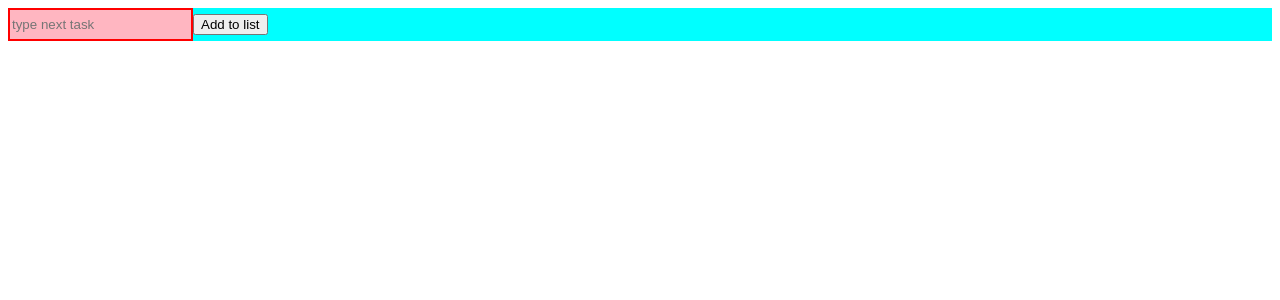
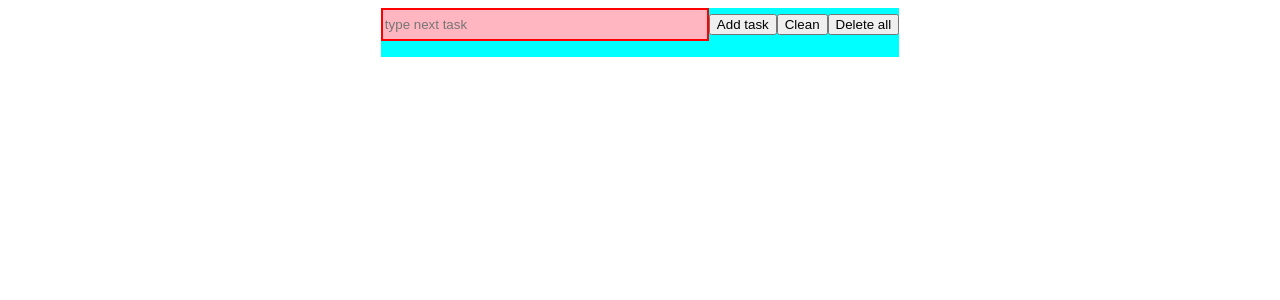
Before and after one commit to Olexandr-Kovalenko-24/to-do-list-on-react, a React (Create React App) app: page / in a window 1280 px wide. Shown: the top 300 px of the page. Built offline with nearby package versions, Linux system fonts and the light colour scheme; the HTML template or start-up script is replaced by a standard one.

Commit message:
Forbad adding empty tasks, add clean and deleteAll

```diff
--- a/src/Components/ToDoForm/ToDoForm.js
+++ b/src/Components/ToDoForm/ToDoForm.js
@@ -7,7 +7,7 @@ const ToDoForm = (props) => {
     const [isInputValid, setIsInputValid] = useState(false);
 
     const changeHandler = ({ target: { value } }) => {
-        if (value.includes(' ')) {
+        if (!value.trim()) {
             setIsInputValid(false)
         } else {
             setIsInputValid(true)
@@ -16,20 +16,28 @@ const ToDoForm = (props) => {
     }
 
     const submitHandler = (event) => {
-        if (task) {
-            event.preventDefault();
+        if (task.trim()) {
             props.sendDataToParent(task);
-            setTask('')
-        } else {
-            event.preventDefault();
         }
+        event.preventDefault();
+        setTask('')
         setIsInputValid(false);
+    }
+
+    const cleanInput = () => {
+        setTask('')
+    }
+
+    const deleteAll = () => {
+        setTask('')
+        props.setTaskList([])
     }
 
     const cnames = cx([styles.input], {
         [styles.valid]: isInputValid,
         [styles.invalid]: !isInputValid
     });
+
     return (
         <form onSubmit={submitHandler}>
             <input
@@ -39,7 +47,9 @@ const ToDoForm = (props) => {
                 name='task'
                 onChange={changeHandler}
                 className={cnames} />
-            <button>Add to list</button>
+            <button>Add task</button>
+            <button onClick={cleanInput}>Clean</button>
+            <button onClick={deleteAll}>Delete all</button>
         </form>
     );
 }
--- a/src/Components/ToDoForm/ToDoForm.module.sass
+++ b/src/Components/ToDoForm/ToDoForm.module.sass
@@ -1,14 +1,14 @@
-
-
 .input
     height: 2em
+    width: 25vw
 
+    &:focus
+        outline: none
 
 .valid
     border: 2px solid green
     background-color: rgb(188, 238, 188)
 
-
 .invalid
     border: 2px solid red
     background-color: lightpink
--- a/src/Pages/ToDoPage/ToDoPage.js
+++ b/src/Pages/ToDoPage/ToDoPage.js
@@ -7,7 +7,6 @@ const ToDoPage = () => {
     const [taskList, setTaskList] = useState([]);
 
     const mapList = () => {
-        console.log(taskList)
         return taskList.map(elem => <ToDoItem text={elem.body} key={elem.id} id={elem.id} deleteCallback={deleteItem} />);
     }
 
@@ -25,12 +24,14 @@ const ToDoPage = () => {
     }
 
     return (
+        <main className={styles.main}>
         <section className={styles.section}>
-            <ToDoForm sendDataToParent={addNewItem} />
+            <ToDoForm sendDataToParent={addNewItem} setTaskList={setTaskList} />
             <ul>
                 {mapList()}
             </ul>
         </section>
+        </main>
     );
 }
 
--- a/src/Pages/ToDoPage/ToDoPage.module.sass
+++ b/src/Pages/ToDoPage/ToDoPage.module.sass
@@ -1,2 +1,7 @@
-.section
-    background-color: aqua
+.main
+    display: flex
+    flex-direction: row
+    justify-content: center
+
+    .section
+        background-color: aqua
```
